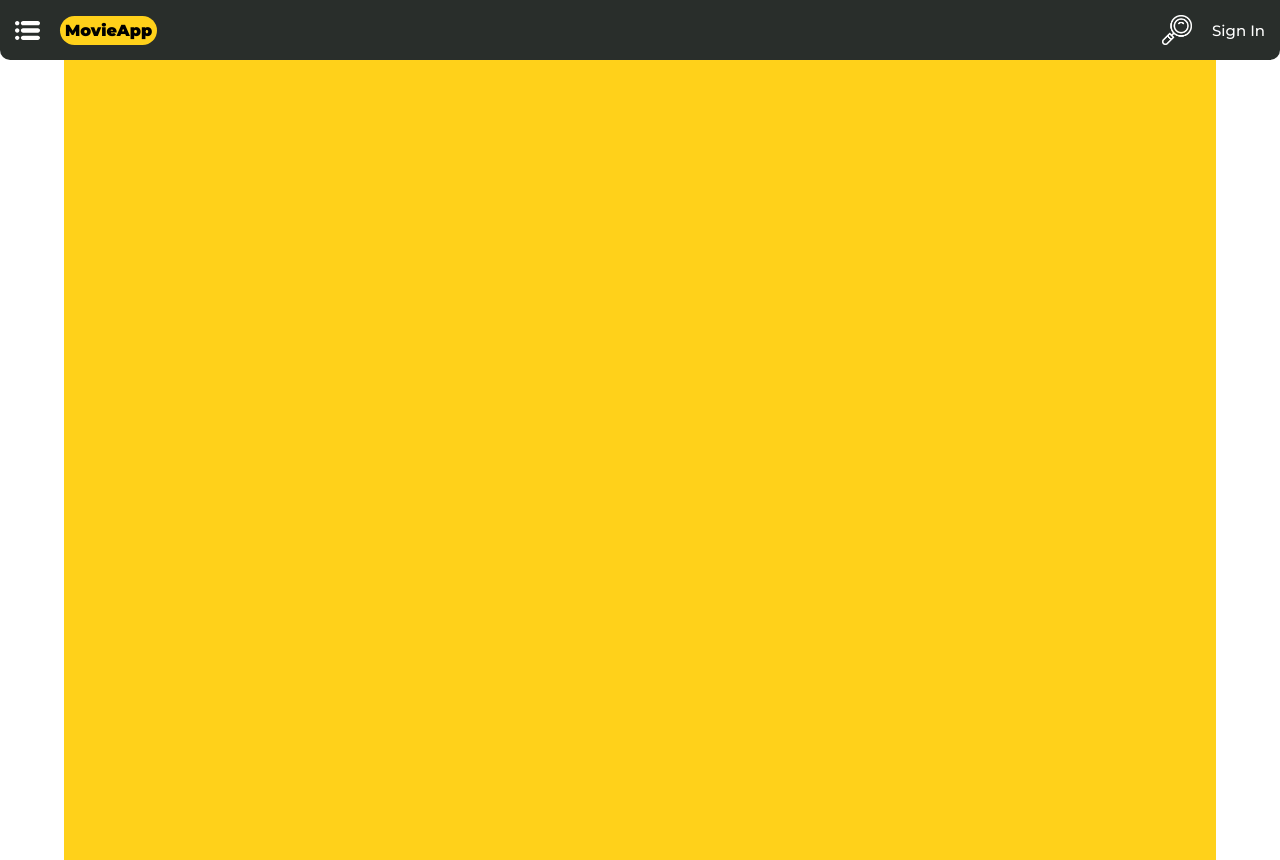
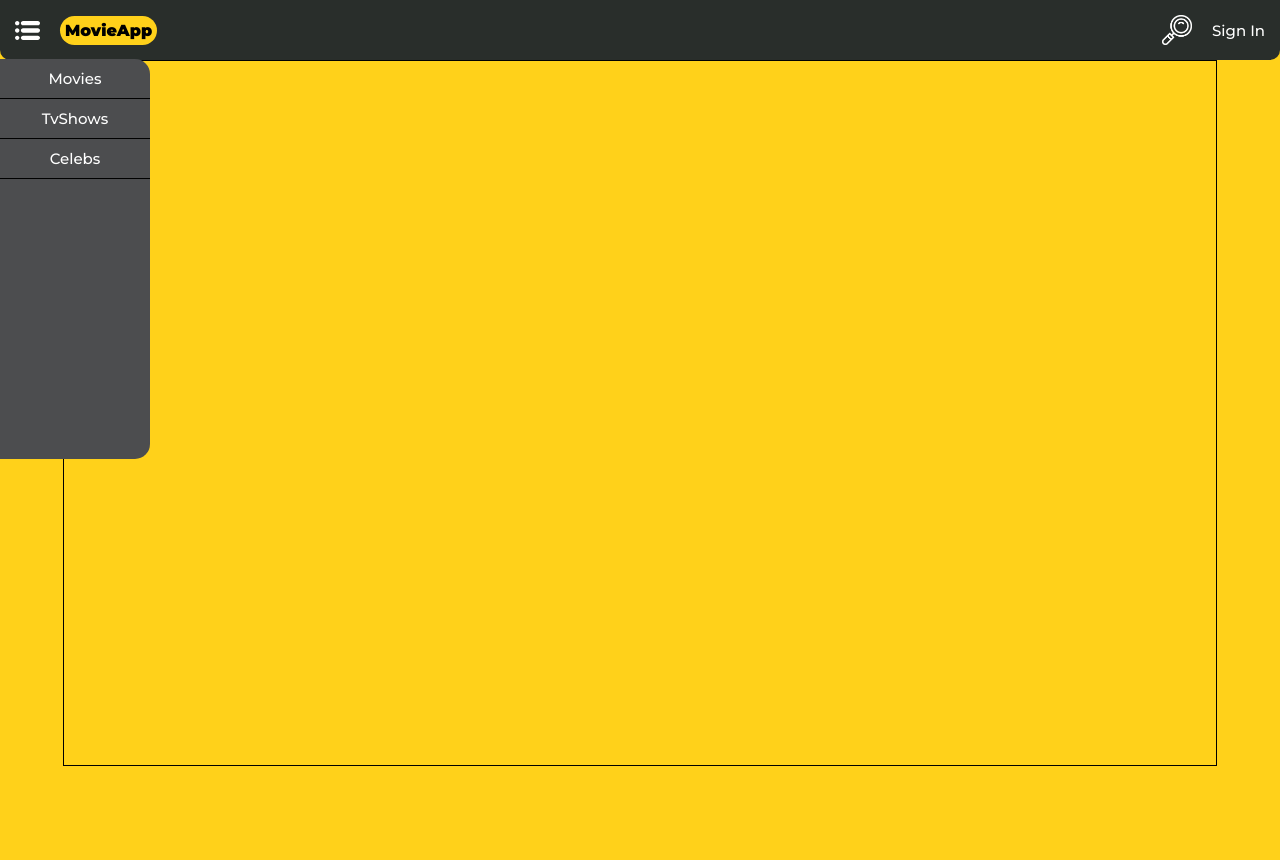
Before and after one commit to BlazikeNFront/MovieApp, a Vue app: page / in a window 1280 px wide. Both pictures are taken after a click on the button 27 px from the left and 30 px from the top of the page. After the commit the page ends 800 px from the top, so only its background shows below. Built offline with nearby package versions, Linux system fonts and the light colour scheme.

Commit message:
Added simple represtantaion on navbar(without links yet)

```diff
--- a/src/App.vue
+++ b/src/App.vue
@@ -41,12 +41,14 @@ html {
   box-sizing: border-box;
   font-size: 62.5%;
   font-family: "Montserrat", sans-serif;
+  background-color:var(--main-color)
 }
 .container {
   width: 90%;
-  height: 100vh;
+  height: 88vh;
   overflow: hidden;
   background-color: var(--main-color);
   margin: 0 auto;
+  border:1px solid black;
 }
 </style>
--- /dev/null
+++ b/src/components/layout/NavSideBar.vue
@@ -0,0 +1,42 @@
+<template>
+<div @click='$emit("close-nav")'></div>
+    <nav>
+        <ul>
+            <li>Movies</li>
+            <li>TvShows</li>
+            <li>Celebs</li>
+        </ul>
+    </nav>
+</template>
+<script>
+export default {
+    emits:['close-nav']
+}
+</script>
+
+<style  scoped>
+div {
+    position: fixed;
+    z-index:2;
+    height:100vh;
+    width:100vw;
+
+}
+
+nav {
+    position: fixed;
+    background-color: #4c4d4f;
+    width: 15rem;
+    height: 40rem;
+    top: 5.89rem;
+    border-radius:0 15px 15px 0 ;
+    z-index:10;
+}
+li {
+    padding:1rem 1.5rem;
+    font-size:1.5rem;
+    color:White;
+    text-align:center;
+    border-bottom:1px solid black;
+}
+</style>
--- a/src/components/layout/TheHeader.vue
+++ b/src/components/layout/TheHeader.vue
@@ -5,7 +5,7 @@
       <button class="searchBarExit" @click="toggleSearch"></button>
     </div>
     <div class="headerBox" v-if="headerState === 'standard'">
-      <button class="menuButton"></button>
+      <button class="menuButton" @click='toggleNavBar'></button>
       <logo></logo>
     </div>
     <div class="headerBox" v-if="headerState === 'standard'">
@@ -13,18 +13,22 @@
       <base-button CSS="common headerSignIn">Sign In</base-button>
     </div>
   </header>
+  <nav-bar v-if='navBarState' @close-nav='toggleNavBar'></nav-bar>
 </template>
 <script>
 import Logo from "../UI/Logo.vue";
+import NavBar from "../layout/NavSideBar.vue";
 
 export default {
   components: {
     Logo,
+    NavBar
   },
-  //THIS DATA PUT INTO VUEX AS GLOBAL STATE OF DATA
+  // PUT THIS DATA  INTO VUEX AS GLOBAL STATE OF DATA
   data() {
     return {
       headerState: "standard",
+      navBarState:false,
     };
   },
   methods: {
@@ -34,8 +38,13 @@ export default {
       } else {
         this.headerState = "standard";
       }
-      console.log(this.headerState);
+
     },
+
+    toggleNavBar(){
+      this.navBarState = !this.navBarState
+      console.log(this.navBarState)
+    }
   },
 };
 </script>
```
